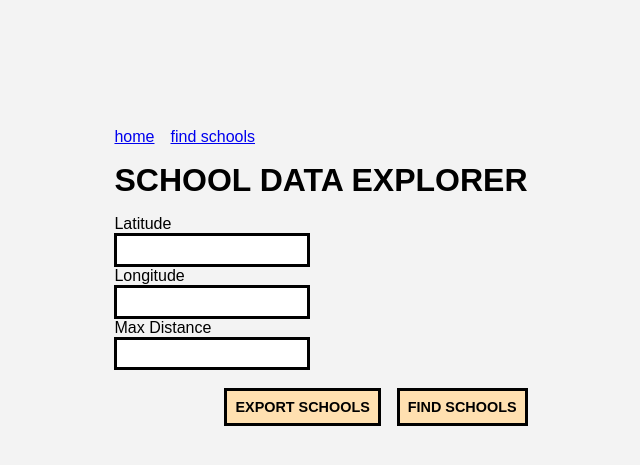
After one commit to PaletteJack/curly-octo-engine, a Flask app: page /find-schools in a window 1280 px wide. The commit adds this page. Shown: the top 465 px of the page, without its empty margins (319-959 px from the left). Run offline with Flask 3, Linux system fonts and the light colour scheme.

Commit message:
added route to get nearby schools

```diff
--- a/main.py
+++ b/main.py
@@ -1,6 +1,7 @@
 from flask import Flask, request, render_template, send_file
 import sqlite3, json, io
 import pandas as pd
+from haversine import haversine, Unit
 
 app = Flask(__name__)
 app.config['TEMPLATES_AUTO_RELOAD'] = True
@@ -26,9 +27,104 @@ def run_query():
     conn.close()
     return json.dumps(df.to_dict(orient='records'))
 
+@app.route('/export-nearby-schools', methods=["POST"])
+def export_nearby_schools():
+    try:
+        lat = float(request.json["lat"])
+        long = float(request.json["long"])
+        if lat < -90 or lat > 90:
+            return json.dumps({"error": "Invalid latitude. Must be between -90 and 90."}), 400
+        if long < -180 or long > 180:
+            return json.dumps({"error": "Invalid longitude. Must be between -180 and 180."}), 400
+        target_coor = (lat, long)
+        max_distance = float(request.json.get("max_distance", 10))
+        conn = sqlite3.connect('db.sqlite')
+        query = """
+        SELECT
+            school_name,
+            education_agency_name,
+            location_address_street_1,
+            location_address_street_2,
+            location_city,
+            location_state,
+            location_5_digit_zip_code as location_zip,
+            county_name,
+            grades_offered_lowest,
+            grades_offered_highest,
+            total_of_free_lunch_and_reducedprice_lunch_eligible,
+            total_students_all_grades_includes_ae as total_students,
+            total_elementarysecondary_students_excludes_ae as total_elementary,
+            latitude,
+            longitude
+        FROM school_data
+        """
+        df = pd.read_sql_query(query, conn)
+        conn.close()
+        df['distance'] = df.apply(lambda row: haversine(
+            target_coor,
+            (float(row['latitude']), float(row['longitude'])),
+            unit=Unit.MILES
+        ), axis=1)
+        nearby_schools = df[df['distance'] <= max_distance].copy()
+        nearby_schools = nearby_schools.sort_values('distance')
+        nearby_schools['distance'] = nearby_schools['distance'].round(2)
+        buffer = io.StringIO()
+        nearby_schools.to_csv(buffer, index=False)
+        buffer.seek(0)
+        bytes_output = io.BytesIO(buffer.getvalue().encode())
+        return send_file(bytes_output, as_attachment=True, download_name="export.csv", mimetype="text/csv")
+    except Exception as e:
+        return json.dumps({"error": str(e)}), 500
+
+@app.route('/find-schools-query', methods=["POST"])
+def find_schools_query():
+    lat = float(request.json["lat"])
+    long = float(request.json["long"])
+    if lat < -90 or lat > 90:
+        return json.dumps({"error": "Invalid latitude. Must be between -90 and 90."}), 400
+    if long < -180 or long > 180:
+        return json.dumps({"error": "Invalid longitude. Must be between -180 and 180."}), 400
+    target_coor = (lat, long)
+    max_distance = float(request.json.get("max_distance", 10))
+    conn = sqlite3.connect('db.sqlite')
+    query = """
+    SELECT
+        school_name,
+        education_agency_name,
+        location_address_street_1,
+        location_address_street_2,
+        location_city,
+        location_state,
+        location_5_digit_zip_code as location_zip,
+        county_name,
+        grades_offered_lowest,
+        grades_offered_highest,
+        total_of_free_lunch_and_reducedprice_lunch_eligible,
+        total_students_all_grades_includes_ae as total_students,
+        total_elementarysecondary_students_excludes_ae as total_elementary,
+        latitude,
+        longitude
+    FROM school_data
+    """
+    df = pd.read_sql_query(query, conn)
+    conn.close()
+    df['distance'] = df.apply(lambda row: haversine(
+            target_coor,
+            (float(row['latitude']), float(row['longitude'])),
+            unit=Unit.MILES
+        ), axis=1)
+    nearby_schools = df[df['distance'] <= max_distance].copy()
+    nearby_schools = nearby_schools.sort_values('distance')
+    nearby_schools['distance'] = nearby_schools['distance'].round(2)
+    return json.dumps(nearby_schools.to_dict(orient='records'))
+
 @app.route("/", methods=["GET"])
 def home():
     return render_template('index.html', title="Home")
 
+@app.route("/find-schools", methods=["GET"])
+def find_schools_page():
+    return render_template('find-schools.html', title="Find Schools")
+
 if __name__ == "__main__":
     app.run(debug=True)
--- /dev/null
+++ b/static/find-schools.js
@@ -0,0 +1,96 @@
+function capitalize(string) {
+    splitString = string.split("_")
+    capitalizedList = splitString.map(item => {
+          return item[0].toUpperCase() + item.slice(1)
+      });
+    return capitalizedList.join(" ")
+}
+
+async function findSchools() {
+    const lat = document.getElementById('lat').value;
+    const long = document.getElementById('long').value;
+    const max_distance = document.getElementById('max_distance').value;
+    const resultsDiv = document.getElementById('results');
+    try {
+        const response = await fetch('/find-schools-query', {
+            method: 'POST',
+            headers: {
+                'Content-Type': 'application/json',
+            },
+            body: JSON.stringify({ lat: lat, long: long, max_distance: max_distance }),
+        });
+        if (!response.ok) {
+            throw new Error(`HTTP error! status: ${response.status}`);
+        }
+        const data = await response.json();
+        resultsDiv.innerHTML = '<h2>Results:</h2>';
+        if (!Array.isArray(data)) {
+            throw new Error('Unexpected response format');
+        }
+        if (data.length === 0) {
+            resultsDiv.innerHTML += '<p>No results found.</p>';
+            return;
+        }
+        const table = document.createElement('table');
+        const headerRow = table.insertRow();
+        for (const key in data[0]) {
+            const th = document.createElement('th');
+            th.textContent = capitalize(key);
+            headerRow.appendChild(th);
+        }
+        data.forEach(item => {
+            const row = table.insertRow();
+            for (const key in item) {
+                const cell = row.insertCell();
+                cell.textContent = item[key];
+            }
+        });
+        resultsDiv.appendChild(table);
+    } catch (error) {
+        console.error('Error:', error);
+        resultsDiv.innerHTML = `<p style="color: red;">Error: ${error.message}</p>`;
+    }
+}
+
+async function exportSchools() {
+    const lat = document.getElementById('lat').value;
+    const long = document.getElementById('long').value;
+    const max_distance = document.getElementById('max_distance').value;
+
+    try {
+        const response = await fetch('/export-nearby-schools', {
+            method: 'POST',
+            headers: {
+                'Content-Type': 'application/json',
+            },
+            body: JSON.stringify({ lat: lat, long: long, max_distance: max_distance }),
+        });
+
+        if (!response.ok) {
+            throw new Error(`HTTP error! status: ${response.status}`);
+        }
+
+        const contentDisposition = response.headers.get('Content-Disposition');
+        let filename = 'query_export.csv';
+        if (contentDisposition) {
+            const filenameMatch = contentDisposition.match(/filename="?(.+)"?/i);
+            if (filenameMatch) {
+                filename = filenameMatch[1];
+            }
+        }
+
+        const blob = await response.blob();
+        const url = window.URL.createObjectURL(blob);
+        const link = document.createElement('a');
+        link.href = url;
+        link.download = filename;
+        document.body.appendChild(link);
+        link.click();
+        document.body.removeChild(link);
+        window.URL.revokeObjectURL(url);
+
+    } catch (error) {
+        console.error('Error:', error);
+        alert('Failed to export CSV: ' + error.message);
+    }
+}
--- a/static/styles.css
+++ b/static/styles.css
@@ -81,6 +81,12 @@ dialog button {
     width: 100%;
 }
 
+input {
+    border: 3px solid black;
+    border-radius: 0px;
+    padding: .4rem;
+}
+
 #query {
     border: 3px solid black;
     padding: .5rem;
@@ -105,3 +111,9 @@ dialog button {
     flex-direction: row-reverse;
     gap: 1rem;
 }
+
+.nav-group {
+    display: flex;
+    gap: 1rem;
+    margin-bottom: 1rem;
+}
--- a/templates/base.html
+++ b/templates/base.html
@@ -10,6 +10,10 @@
 <body>
 
     <main>
+        <div class="nav-group">
+            <a href="/">home</a>
+            <a href="/find-schools">find schools</a>
+        </div>
         <header>
             <h1>School Data Explorer</h1>
         </header>
--- /dev/null
+++ b/templates/find-schools.html
@@ -0,0 +1,31 @@
+{% extends "base.html" %}
+
+{% block title %}Find Schools{% endblock %}
+
+{% block header %}Find Nearby Schools{% endblock %}
+
+{% block content %}
+    <label for="lat">Latitude</label>
+    <br>
+    <input type="number" id="lat" name="lat">
+    <br>
+    <label for="long">Longitude</label>
+    <br>
+    <input type="number" id="long" name="long">
+    <br>
+    <label for="max_distance">Max Distance</label>
+    <br>
+    <input type="number" id="max_distance" name="max_distance">
+    <br>
+    <br>
+    <div class="btn-group">
+        <button onclick="findSchools()">Find schools</button>
+        <button onclick="exportSchools()">export schools</button>
+        {# <button onclick="openDialog()">SHOW HEADERS</button> #}
+    </div>
+    <div id="results"></div>
+{% endblock %}
+
+{% block scripts %}
+<script src="{{ url_for('static', filename='find-schools.js') }}"></script>
+{% endblock %}
```
